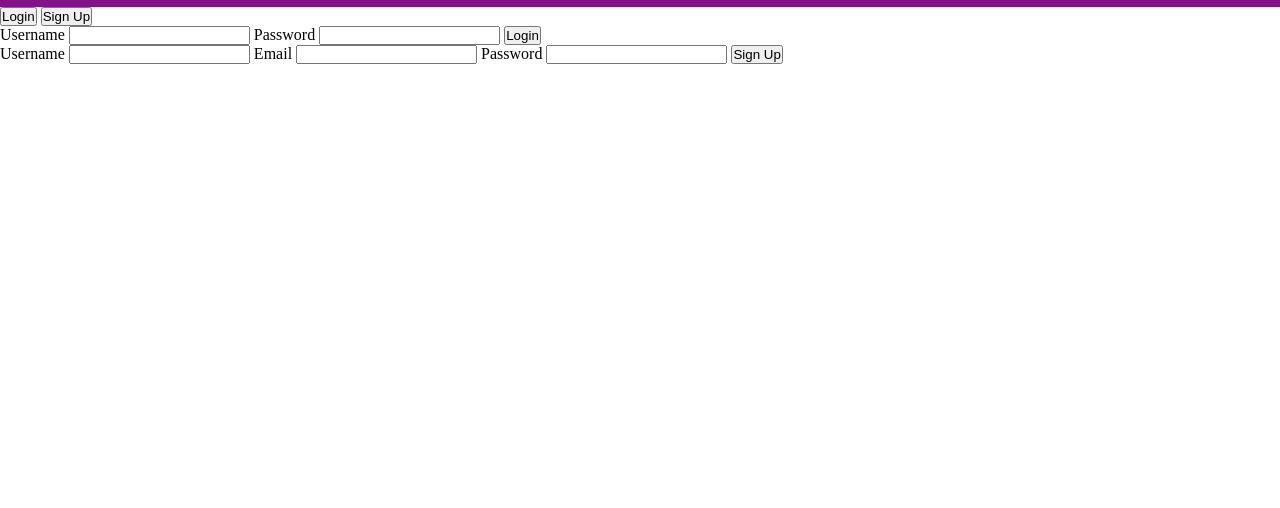
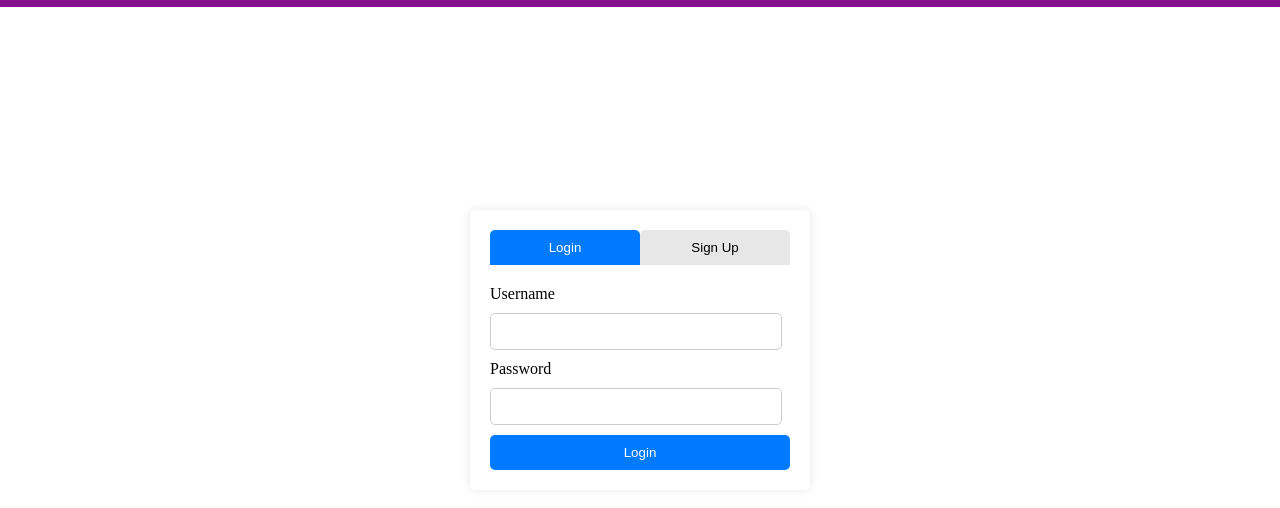
Before and after one commit to Adityamp3/Blogging-Application, a plain HTML site: page index.html in a window 1280 px wide. Shown: the part 50-558 px from the top of the page. Drawn offline with Linux system fonts and the light colour scheme.

Commit message:
Update style.css

```diff
--- a/style.css
+++ b/style.css
@@ -61,11 +61,11 @@ ul li a{
 
 /* _____________________________________Hero Section______________________________________________________ */
 
-.hero {
-    background-image: url('https://cdn.pixabay.com/photo/2024/05/07/06/53/sea-8745014_960_720.jpg');
+/* .hero {
+     background-image: url('https://cdn.pixabay.com/photo/2024/05/07/06/53/sea-8745014_960_720.jpg');
         background-size: cover;
         background-repeat: no-repeat;
-        /* background-position: center; */
+        background-position: center;
         height: 100vh;
     display: flex;
     color: white;
@@ -83,3 +83,80 @@ ul li a{
     color: white;
     text-align: center;
 }
+*/
+
+
+
+/* body {
+    font-family: Arial, sans-serif;
+    background-color: #f4f4f4;
+    display: flex;
+    justify-content: center;
+    align-items: center;
+    height: 100vh;
+    margin: 0;
+} */
+
+.container1 {
+    background-color: white;
+    padding: 20px;
+    border-radius: 5px;
+    box-shadow: 0 0 10px rgba(0, 0, 0, 0.1);
+    width: 300px;
+    position: absolute;
+    top: 50%;
+    left: 50%;
+    transform: translate(-50%, -50%);
+}
+
+.tabs {
+    display: flex;
+    justify-content: space-around;
+    margin-bottom: 20px;
+}
+
+.tabs button {
+    background-color: #e7e7e7;
+    border: none;
+    padding: 10px;
+    cursor: pointer;
+    width: 100%;
+    border-radius: 5px 5px 0 0;
+}
+
+.tabs button.active {
+    background-color: #007bff;
+    color: white;
+}
+
+.form-container {
+    display: none;
+}
+
+.form-container.active {
+    display: block;
+}
+
+input[type="text"],
+input[type="password"],
+input[type="email"] {
+    width: 90%;
+    padding: 10px;
+    margin: 10px 0;
+    border: 1px solid #ccc;
+    border-radius: 5px;
+}
+
+button[type="submit"] {
+    background-color: #007bff;
+    color: white;
+    border: none;
+    padding: 10px;
+    width: 100%;
+    border-radius: 5px;
+    cursor: pointer;
+}
+
+button[type="submit"]:hover {
+    background-color: #0056b3;
+}
```
